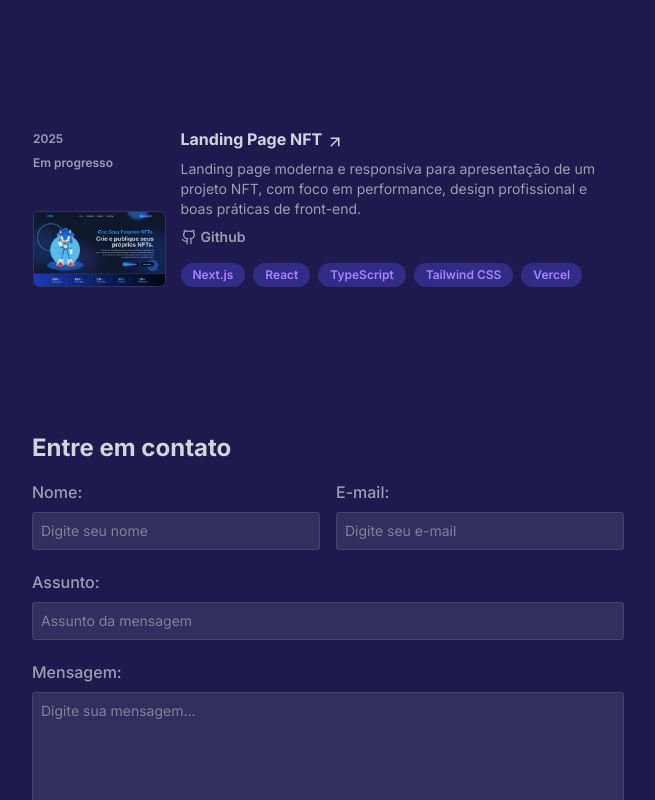
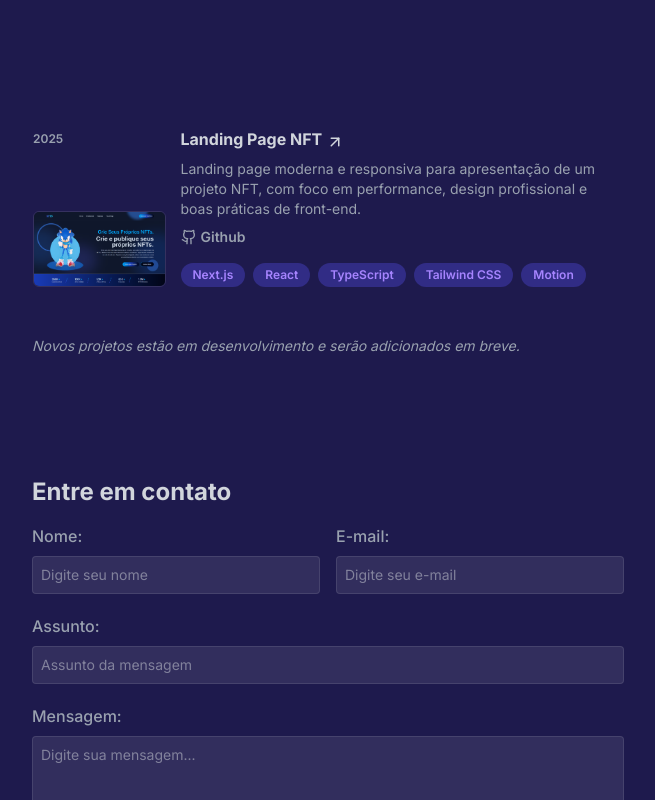
Before and after one commit to dryelleebelin/dryelleebelin-website, a React (Vite) app: page / in a window 1280 px wide. Shown: the part 1980-2780 px from the top of the page, without its empty margins (568-1223 px from the left). Built offline with nearby package versions, Linux system fonts and the light colour scheme; no server answers.

Commit message:
chore(projects): adjust projects section

```diff
--- a/src/components/ProjectItem.tsx
+++ b/src/components/ProjectItem.tsx
@@ -13,8 +13,8 @@ export default function ProjectItem({ title, description, year, thumbnail, techs
         <div className='flex flex-col gap-2 md:pt-1'>
           <span className="text-xs font-semibold">{year}</span>
 
-          {status === "in-progress" && (
-            <span className="text-xs font-semibold">Em progresso</span>
+          {status === "in-development" && (
+            <span className="text-xs font-semibold">Em desenvolvimento</span>
           )}
         </div>
 
--- a/src/sections/Projects.tsx
+++ b/src/sections/Projects.tsx
@@ -11,11 +11,11 @@ export default function Projects() {
       description: "Landing page moderna e responsiva para apresentação de um projeto NFT, com foco em performance, design profissional e boas práticas de front-end.",
       year: 2025,
       thumbnail: thumbnailNft,
-      techs: ["Next.js", "React", "TypeScript", "Tailwind CSS", "Vercel"],
+      techs: ["Next.js", "React", "TypeScript", "Tailwind CSS", "Motion"],
       liveUrl: "https://nft-landing-ui.vercel.app/",
       repoUrl: "https://github.com/dryelleebelin/nft-landing-page",
       type: "personal",
-      status: "in-progress",
+      status: "completed",
     },
   ];
 
@@ -31,6 +31,10 @@ export default function Projects() {
           />
         ))}
       </div>
+
+      <p className="pl-4 mt-6 text-sm italic">
+        Novos projetos estão em desenvolvimento e serão adicionados em breve.
+      </p>
     </div>
   );
 }
--- a/src/types/project.ts
+++ b/src/types/project.ts
@@ -8,5 +8,5 @@ export type Project = {
   liveUrl: string;
   repoUrl: string;
   type?: "personal" | "professional" | "academic";
-  status?: "completed" | "in-progress";
+  status?: "completed" | "in-development";
 };
```
